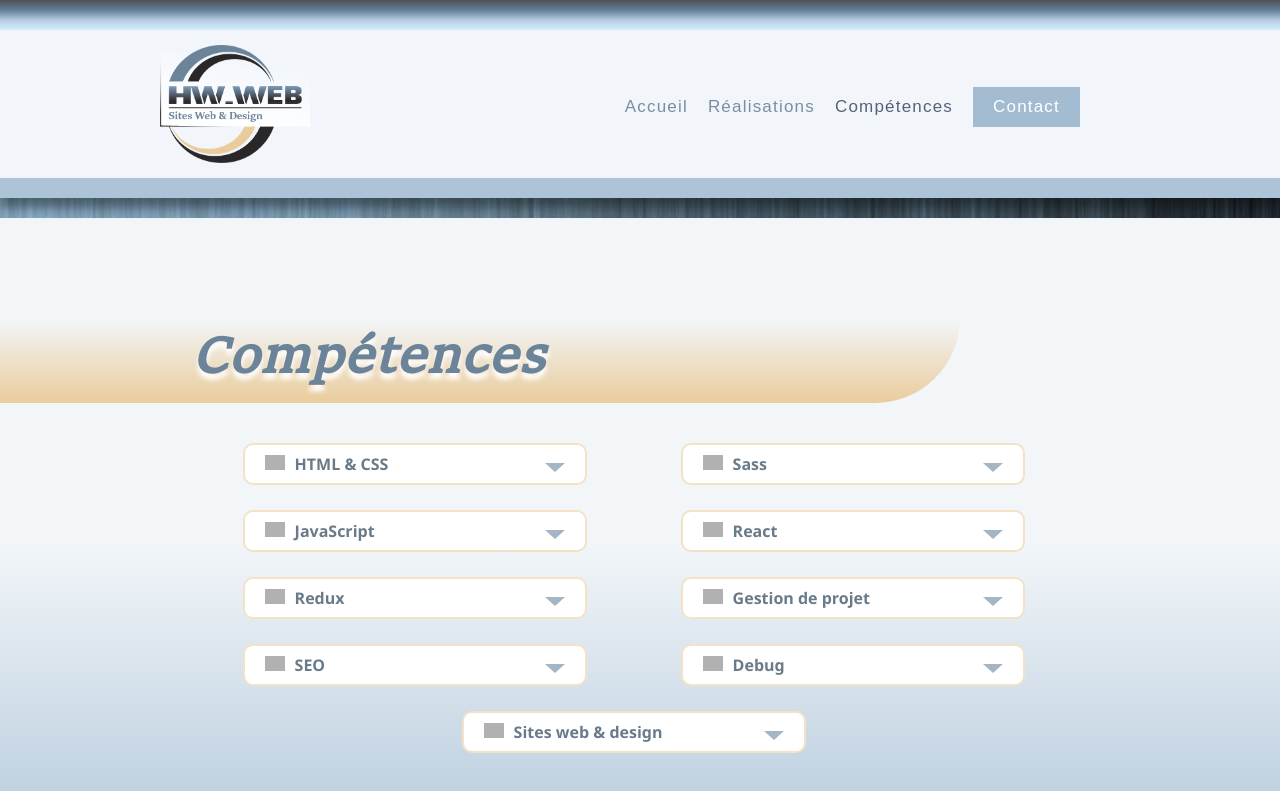
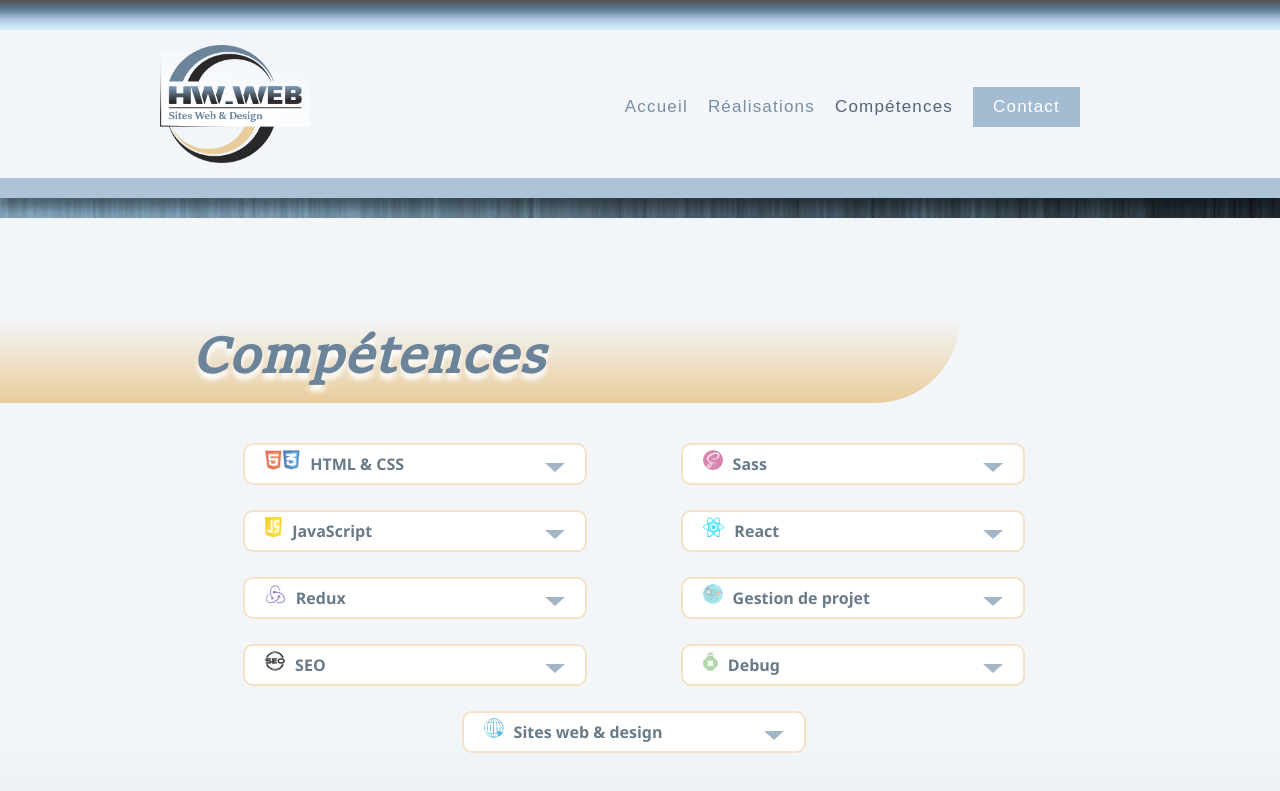
Before and after one commit to heltnx/hw-web, a React (Create React App) app: page /hw-web/competences in a window 1280 px wide. Shown: the top 791 px of the page. Built offline with nearby package versions, Linux system fonts and the light colour scheme; grey boxes are pictures that could not be loaded; a web font is replaced by a local one.

Commit message:
css skills et competeces skills

```diff
--- a/src/competences.json
+++ b/src/competences.json
@@ -4,7 +4,7 @@
       {
         "id": "01",
         "nom": "HTML & CSS",
-        "icone": "./assets/icons/css-icon.png",
+        "icone": "./assets/icons/html.png",
         "description": [
           "Développer une interface web",
           "Respect des maquettes Figma",
@@ -14,7 +14,7 @@
       {
         "id": "02",
         "nom": "Sass",
-        "icone": "./assets/icons/sass-icon.png",
+        "icone": "./assets/icons/sass.png",
         "description": [
           "Développer une interface web avec Sass",
           "Mettre en œuvre des animations CSS"
@@ -23,7 +23,7 @@
       {
         "id": "03",
         "nom": "JavaScript",
-        "icone": "./assets/icons/javascript.png",
+        "icone": "./assets/icons/js.png",
         "description":[
           "Programmer un carrousel avec défilement infini, en utilisant les fondamentaux de JavaScript",
           "Gérer les événements utilisateurs avec JavaScript",
@@ -34,7 +34,7 @@
       {
         "id": "04",
         "nom": "React",
-        "icone": "./assets/icons/react-icon.png",
+        "icone": "./assets/icons/react.png",
         "description":[
           "Initialiser une application avec Create React App",
           "Configurer la navigation entre les pages de l'application avec React Router",
@@ -45,7 +45,7 @@
       {
         "id": "05",
         "nom": "Redux",
-        "icone": "./assets/icons/redux-icon.png",
+        "icone": "./assets/icons/redux.png",
         "description": [
           "Afficher les données du back end sur l'interface via des appels API",
           "Configurer des routes API pour la communication client / serveur",
@@ -55,7 +55,7 @@
       {
         "id": "06",
         "nom": "Gestion de projet",
-        "icone": "./assets/icons/gestion-icon.png",
+        "icone": "./assets/icons/gestion.png",
         "description":[
           "Présenter la solution technique",
           "Rédiger les spécifications techniques d'un projet web à partir de besoins fonctionnels",
@@ -69,7 +69,7 @@
       {
         "id": "07",
         "nom": "SEO",
-        "icone": "./assets/icons/seo-icon.png",
+        "icone": "./assets/icons/seo.png",
         "description":[
           "Optimiser la performance d'un site web",
           "remettre un rapport d’optimisation détaillé",
@@ -80,7 +80,7 @@
       {
         "id": "08",
         "nom": "Debug",
-        "icone": "./assets/icons/debug-icon.png",
+        "icone": "./assets/icons/debug.png",
         "description":[
           "Débugger un site web grâce aux Chrome DevTools",
           "Rédiger un cahier de recette pour tester un site",
@@ -91,7 +91,7 @@
       {
         "id": "09",
         "nom": "Sites web & design",
-        "icone": "./assets/icons/site-icon.png",
+        "icone": "./assets/icons/site.png",
         "description":[
           "Déployer un site statique en ligne",
           "https://hwweb.fr/prestations/sites-internet/"
--- a/src/components/competence/competence.css
+++ b/src/components/competence/competence.css
@@ -51,7 +51,7 @@
 }
 
 span.nom img {
-    width: 20px;
+    height: 20px;
     margin-right: 10px;
     opacity: 0.8;
 }
@@ -60,6 +60,12 @@ span.nom img {
     font-size: 16px;
     font-weight: bold;
     color: #697a89;
+}
+
+.competences-layout {
+    display: block;
+    margin: auto;
+    margin-top: 20px;
 }
 
 /*--------- arrow ----------------*/
@@ -91,6 +97,7 @@ span.nom img {
     /* rotation pour l'état actif */
 }
 
+
 /*------- button filtre realisations ----- */
 
 
@@ -115,6 +122,8 @@ button.look-button:hover {
     transition: all 0.5s;
 }
 
+
+
 /*---------- mobile ------------*/
 @media only screen and (min-width:1500px) {
     .competence {
--- a/src/components/skill/skill.css
+++ b/src/components/skill/skill.css
@@ -1,5 +1,7 @@
 .skills {
     padding-bottom: 50px;
+    width: 370px;
+    margin: auto;
 }
 
 .skill {
--- a/src/pages/competences/competences.js
+++ b/src/pages/competences/competences.js
@@ -2,6 +2,7 @@
 import React, { useEffect } from 'react';
 import Layout from '../../layouts/Layout';
 import CompetencesList from '../../layouts/competencesList/competencesList';
+import Skills from '../../components/skill/skill';
 
 
 const Competences = () => {
@@ -13,12 +14,14 @@ const Competences = () => {
     }, []);
 
     return (
-        <Layout>
-            <div >
-                <h1>Compétences</h1>
+        <Layout >
+            <div className="competences-layout">
+                <div >
+                    <h1>Compétences</h1>
+                </div>
+                <CompetencesList />
+                <Skills />
             </div>
-            <CompetencesList />
-
         </Layout>
     );
 };
```
